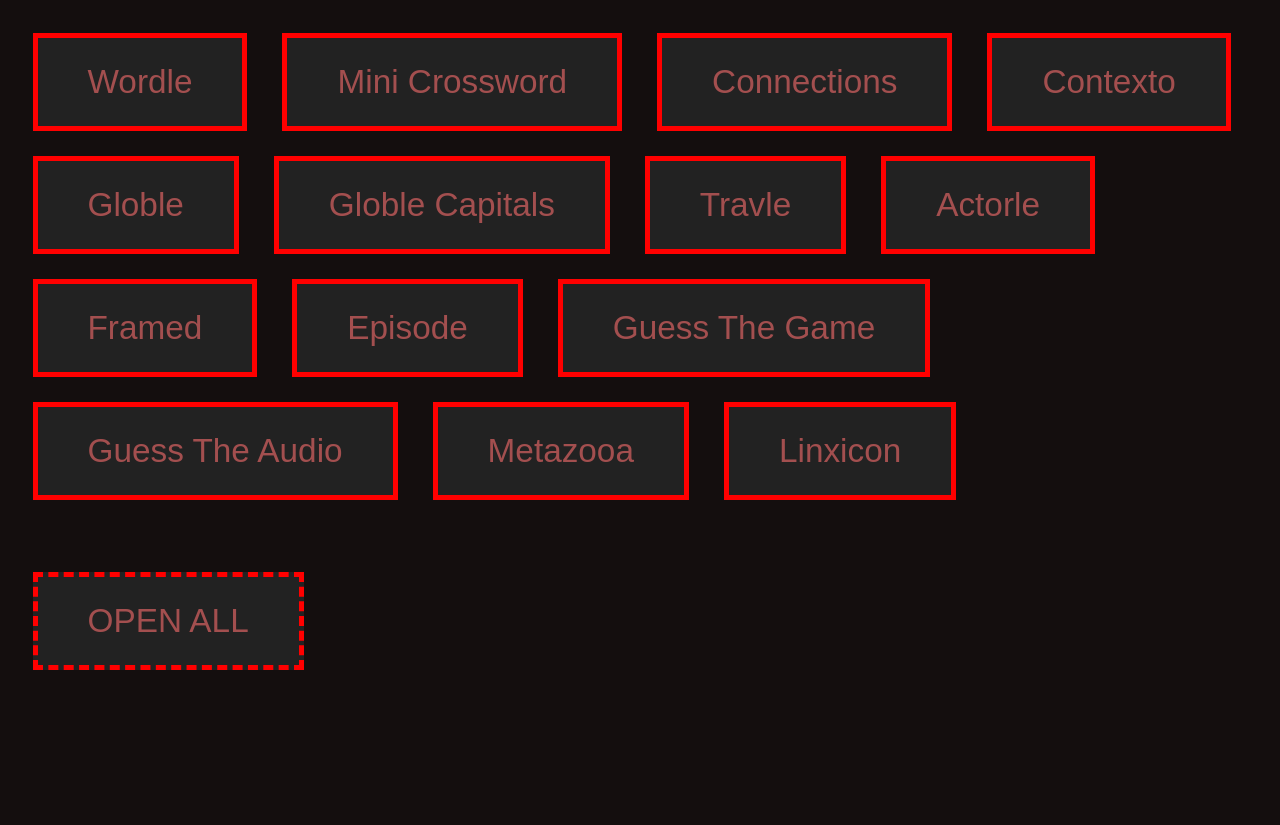
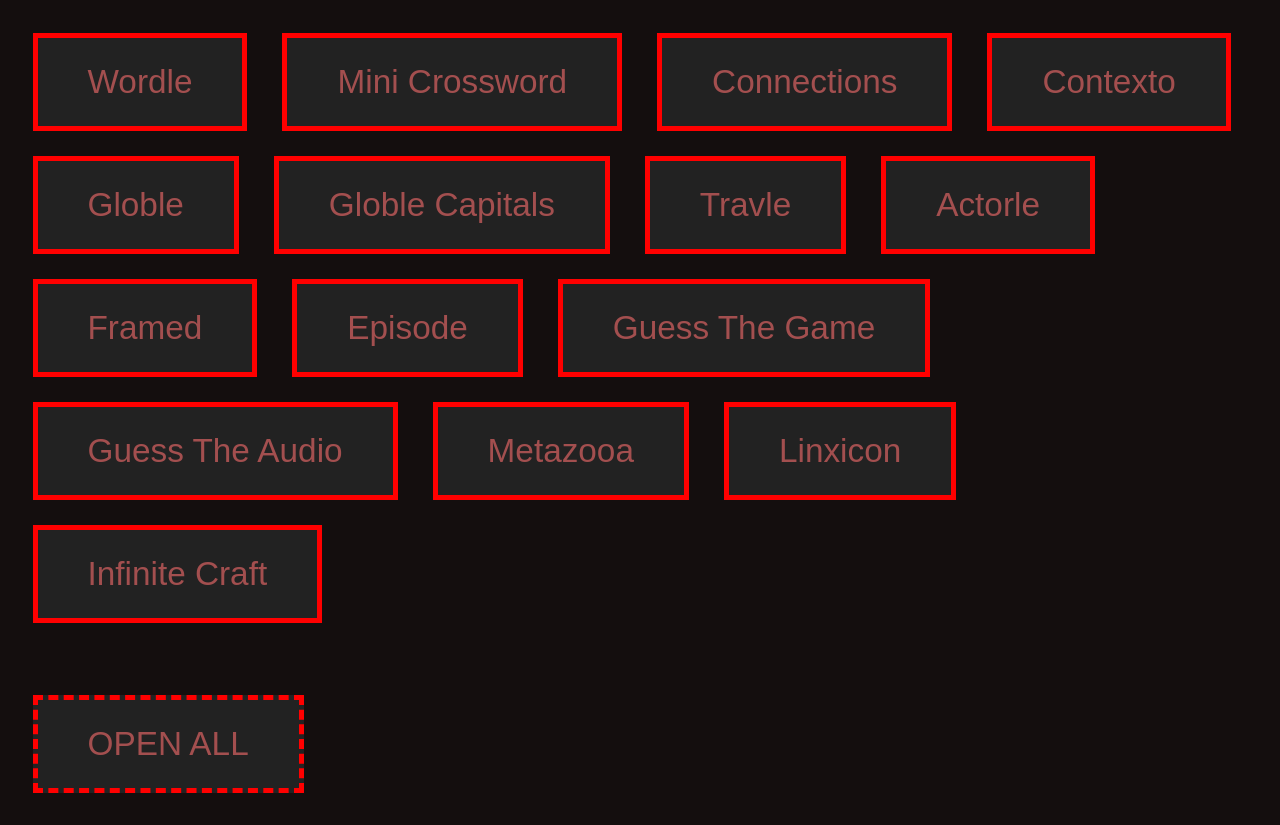
Before and after one commit to Not-A-Zinger/Zinger-dle, a plain HTML site: page index.html in a window 1280 px wide. Before the commit the page ends 800 px from the top, so only its background shows below. Drawn offline with Linux system fonts and the light colour scheme.

Commit message:
Update index.html
Added "Infinite Craft" button

```diff
--- a/index.html
+++ b/index.html
@@ -24,6 +24,7 @@
     <button><a href="https://guesstheaudio.com/" target="_blank">Guess The Audio</a></button>
     <button><a href="https://metazooa.com/" target="_blank">Metazooa</a></button>
     <button><a href="https://linxicon.com/" target="_blank">Linxicon</a></button>
+    <button><a href="https://neal.fun/infinite-craft/" target="_blank">Infinite Craft</a></button>
     <br><br>
     <button id="all"><a onclick="openAll()">OPEN ALL</a></button>
 </body>
```
